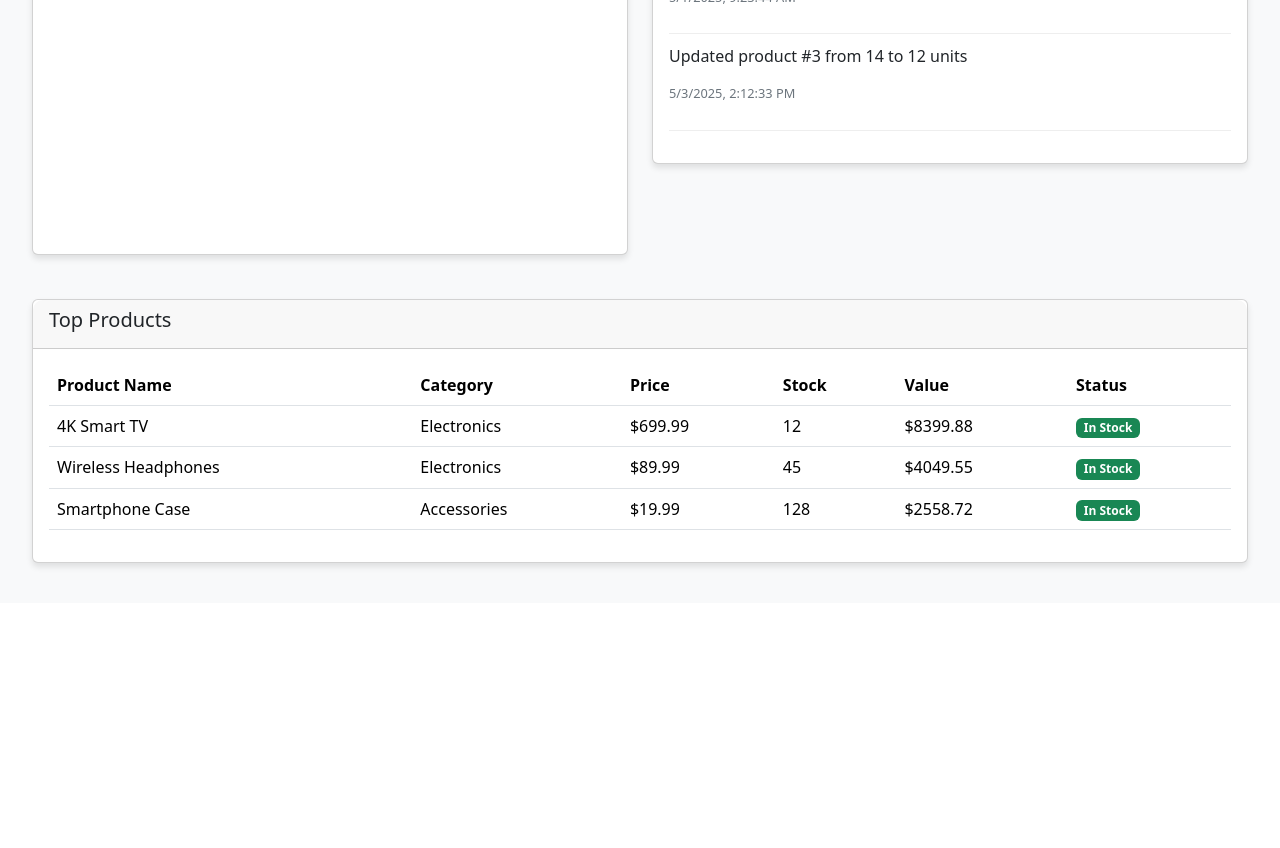
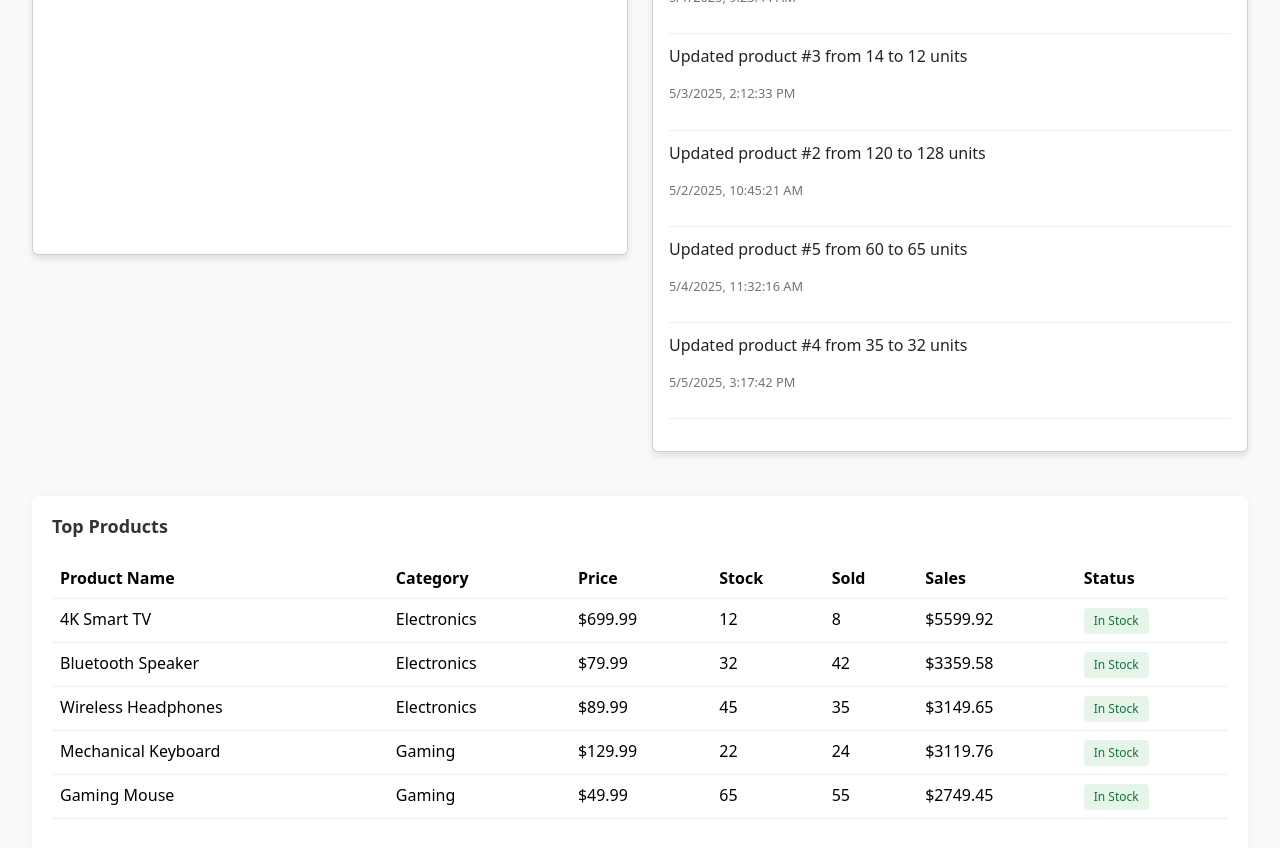
Before and after one commit to aisyahmawaddah/peganggang_webtech, a Vue app: page / in a window 1280 px wide. Shown: the part 800-1648 px from the top of the page. Before the commit the page ends 1403 px from the top, so only its background shows below. Built offline with nearby package versions, Linux system fonts and the light colour scheme.

Commit message:
update-mock-data

```diff
--- a/src/components/dashboard/TopProducts.vue
+++ b/src/components/dashboard/TopProducts.vue
@@ -1,31 +1,31 @@
 <!-- src/components/dashboard/TopProducts.vue -->
 <template>
-  <div class="card">
-    <div class="card-header">
-      <h5 class="card-title">Top Products</h5>
-    </div>
-    <div class="card-body">
+  <div class="top-products">
+    <h3 class="card-title">Top Products</h3>
+
     <div class="table-responsive">
-        <table class="table">
+      <table class="table table-hover">
         <thead>
           <tr>
             <th>Product Name</th>
             <th>Category</th>
             <th>Price</th>
             <th>Stock</th>
-              <th>Value</th>
+            <th>Sold</th>
+            <th>Sales</th>
             <th>Status</th>
           </tr>
         </thead>
         <tbody>
-            <tr v-for="product in sortedProducts" :key="product.id">
+          <tr v-for="product in topProducts" :key="product.id">
             <td>{{ product.name }}</td>
             <td>{{ product.category }}</td>
             <td>${{ product.price.toFixed(2) }}</td>
             <td>{{ product.stock }}</td>
-              <td>${{ (product.price * product.stock).toFixed(2) }}</td>
+            <td>{{ product.sold }}</td>
+            <td>${{ product.sales.toFixed(2) }}</td>
             <td>
-                <span class="badge" :class="getStatusClass(product)">
+              <span class="status-badge" :class="getStatusClass(product)">
                 {{ getStatusText(product) }}
               </span>
             </td>
@@ -34,33 +34,46 @@
       </table>
     </div>
   </div>
-  </div>
 </template>
 
 <script>
 export default {
-  props: {
-    products: Array
+  name: 'TopProducts',
+  data() {
+    return {
+      products: []
+    };
   },
   computed: {
-    sortedProducts() {
-      return [...this.products].sort((a, b) => {
-        return (b.price * b.stock) - (a.price * a.stock);
-      });
+    topProducts() {
+      // Sort products by sales value (highest first) and return top 5
+      return [...this.products]
+        .sort((a, b) => b.sales - a.sales)
+        .slice(0, 5);
     }
   },
+  created() {
+    // Fetch product data from mockData
+    this.fetchProducts();
+  },
   methods: {
+    fetchProducts() {
+      // In a real application, this would be an API call
+      // Now we directly use the products with their sold and sales attributes
+      const mockData = require('@/data/mockData').default;
+      this.products = mockData.products;
+    },
     getStatusClass(product) {
-      if (product.stock === 0) {
-        return 'bg-danger';
+      if (product.stock <= 0) {
+        return 'out-of-stock';
       } else if (product.stock <= product.reorderLevel) {
-        return 'bg-warning';
+        return 'low-stock';
       } else {
-        return 'bg-success';
+        return 'in-stock';
       }
     },
     getStatusText(product) {
-      if (product.stock === 0) {
+      if (product.stock <= 0) {
         return 'Out of Stock';
       } else if (product.stock <= product.reorderLevel) {
         return 'Low Stock';
@@ -71,3 +84,73 @@ export default {
   }
 };
 </script>
+
+<style scoped>
+.top-products {
+  background-color: white;
+  border-radius: 8px;
+  box-shadow: 0 2px 10px rgba(0, 0, 0, 0.05);
+  padding: 20px;
+  height: 100%;
+  overflow: hidden;
+  display: flex;
+  flex-direction: column;
+}
+
+.card-title {
+  font-size: 18px;
+  font-weight: 600;
+  margin-bottom: 20px;
+  color: #333;
+}
+
+.table-responsive {
+  overflow-y: auto;
+  flex-grow: 1;
+}
+
+table {
+  width: 100%;
+  border-collapse: collapse;
+}
+
+th {
+  text-align: left;
+  padding: 12px 16px;
+  border-bottom: 1px solid #eee;
+  font-weight: 600;
+  color: #555;
+}
+
+td {
+  padding: 12px 16px;
+  border-bottom: 1px solid #eee;
+}
+
+tr:hover {
+  background-color: #f9fafb;
+}
+
+.status-badge {
+  display: inline-block;
+  padding: 4px 10px;
+  border-radius: 4px;
+  font-size: 12px;
+  font-weight: 500;
+}
+
+.in-stock {
+  background-color: #e6f4ea;
+  color: #137333;
+}
+
+.low-stock {
+  background-color: #fef7e0;
+  color: #b06000;
+}
+
+.out-of-stock {
+  background-color: #fce8e6;
+  color: #c5221f;
+}
+</style>
--- a/src/data/mockData.js
+++ b/src/data/mockData.js
@@ -1,6 +1,6 @@
 // src/data/mockData.js
 export default {
-  // Sample product data
+  // Sample product data with integrated sold and sales attributes
   products: [
     {
       id: 1,
@@ -9,7 +9,9 @@ export default {
       price: 89.99,
       stock: 45,
       reorderLevel: 10,
-      imageUrl: "headphones.jpg"
+      imageUrl: "headphones.jpg",
+      sold: 35,
+      sales: 3149.65  // 89.99 * 35
     },
     {
       id: 2,
@@ -18,7 +20,9 @@ export default {
       price: 19.99,
       stock: 128,
       reorderLevel: 30,
-      imageUrl: "case.jpg"
+      imageUrl: "case.jpg",
+      sold: 105,
+      sales: 2098.95  // 19.99 * 105
     },
     {
       id: 3,
@@ -27,26 +31,54 @@ export default {
       price: 699.99,
       stock: 12,
       reorderLevel: 5,
-      imageUrl: "tv.jpg"
-    },
-    // Add more products as needed...
-  ],
-
-  // Sample sales data by month
-  salesHistory: [
-    {
-      date: "2025-01-01",
-      productId: 1,
-      quantity: 12,
-      revenue: 1079.88
+      imageUrl: "tv.jpg",
+      sold: 8,
+      sales: 5599.92  // 699.99 * 8
     },
     {
-      date: "2025-02-01",
-      productId: 2,
-      quantity: 28,
-      revenue: 559.72
+      id: 4,
+      name: "Bluetooth Speaker",
+      category: "Electronics",
+      price: 79.99,
+      stock: 32,
+      reorderLevel: 8,
+      imageUrl: "speaker.jpg",
+      sold: 42,
+      sales: 3359.58  // 79.99 * 42
     },
-    // Add more sales history as needed...
+    {
+      id: 5,
+      name: "Gaming Mouse",
+      category: "Gaming",
+      price: 49.99,
+      stock: 65,
+      reorderLevel: 15,
+      imageUrl: "mouse.jpg",
+      sold: 55,
+      sales: 2749.45  // 49.99 * 55
+    },
+    {
+      id: 6,
+      name: "Mechanical Keyboard",
+      category: "Gaming",
+      price: 129.99,
+      stock: 22,
+      reorderLevel: 7,
+      imageUrl: "keyboard.jpg",
+      sold: 24,
+      sales: 3119.76  // 129.99 * 24
+    },
+    {
+      id: 7,
+      name: "Tablet Stand",
+      category: "Accessories",
+      price: 24.99,
+      stock: 85,
+      reorderLevel: 20,
+      imageUrl: "stand.jpg",
+      sold: 77,
+      sales: 1924.23  // 24.99 * 77
+    }
   ],
 
   // Sample inventory updates
@@ -67,17 +99,37 @@ export default {
       type: "sale",
       user: "system"
     },
-    // Add more inventory updates as needed...
+    {
+      timestamp: "2025-05-02T10:45:21",
+      productId: 2,
+      oldQuantity: 120,
+      newQuantity: 128,
+      type: "restock",
+      user: "admin"
+    },
+    {
+      timestamp: "2025-05-04T11:32:16",
+      productId: 5,
+      oldQuantity: 60,
+      newQuantity: 65,
+      type: "restock",
+      user: "admin"
+    },
+    {
+      timestamp: "2025-05-05T15:17:42",
+      productId: 4,
+      oldQuantity: 35,
+      newQuantity: 32,
+      type: "sale",
+      user: "system"
+    }
   ],
 
-  // Categories for select dropdown
+  // Categories for select dropdown - reduced to only 3 categories
   categories: [
     "Electronics",
-    "Computer Peripherals",
-    "Accessories",
-    "Storage",
-    "Audio",
-    "Wearables"
+    "Gaming",
+    "Accessories"
   ],
 
   // Months for charts
```
Lines whose indentation alone changed are shown as unchanged.
